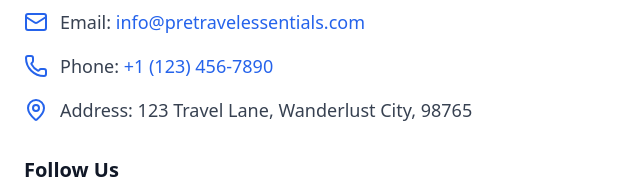
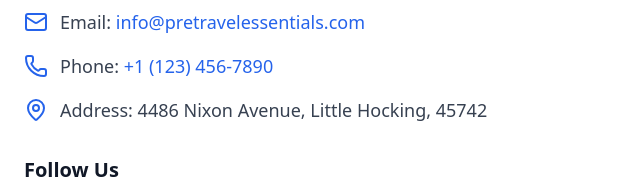
Before and after one commit to inorganicAds/pretravelassist, a plain HTML site: page contact.html in a window 1280 px wide. Shown: the part 600-795 px from the top of the page, 0-640 px from the left. Drawn offline with nearby package versions, Linux system fonts and the light colour scheme.

Commit message:
contact.html

```diff
--- a/contact.html
+++ b/contact.html
@@ -119,7 +119,7 @@
                     </p>
                     <p class="flex items-center text-lg">
                         <i data-lucide="map-pin" class="text-blue-600 mr-3" style="width: 24px; height: 24px;"></i>
-                        <span>Address: 123 Travel Lane, Wanderlust City, 98765</span>
+                        <span>Address: 4486 Nixon Avenue, Little Hocking, 45742</span>
                     </p>
                 </div>
                 <div class="mt-8">
```
